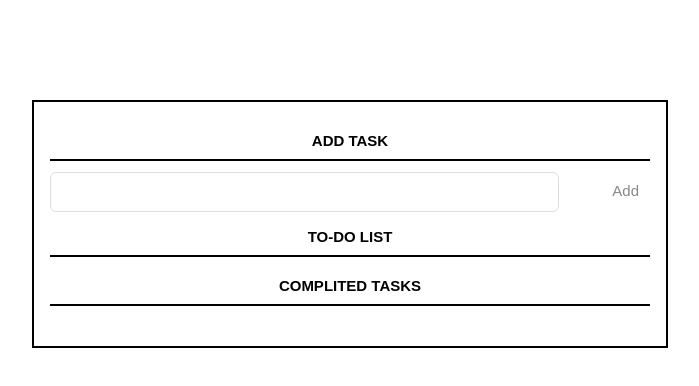
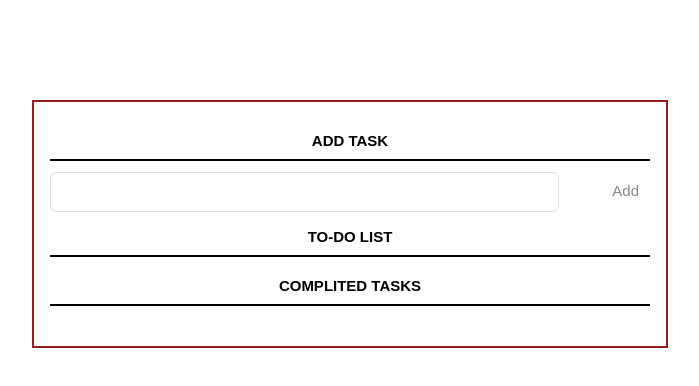
Before and after one commit to ConstantinRusenko/To-do-list, a plain HTML site: page index.html in a window 1280 px wide. Shown: the whole page, without its empty margins (290-989 px from the left). Drawn offline with Linux system fonts and the light colour scheme.

Commit message:
Change border color

```diff
--- a/main.css
+++ b/main.css
@@ -8,7 +8,7 @@ body {
     display: block;
     width: 600px;
     margin: 100px auto 0;
-    border: 2px solid black;
+    border: 2px solid rgb(146, 31, 31);
     padding: 20px 16px 30px;
 }
 
```
